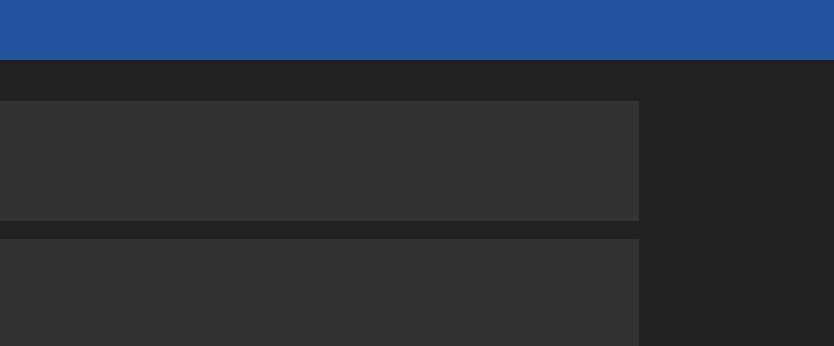
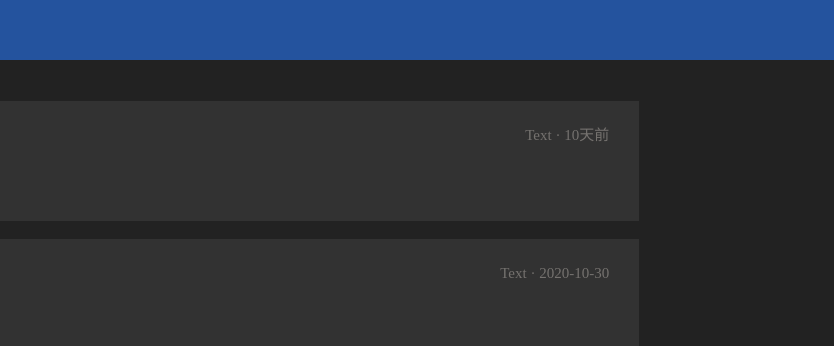
Before and after one commit to BernieHuang2008/forum, a plain HTML site: page frontend/index.html in a window 1280 px wide. Shown: the top 346 px of the page, 446-1280 px from the left. Drawn offline with Linux system fonts and the light colour scheme.

Commit message:
date and type info for posts

```diff
--- a/frontend/index.html
+++ b/frontend/index.html
@@ -64,13 +64,15 @@
 			poster: "Bernie",
 			poster_photo: "https://2.gravatar.com/avatar/f519393c110994154abcf67f380caea020de8a344e918b86682c53e2f9748679",
 			type: "text",
-			data: "Hello, world"
+			data: "Hello, world",
+			time: "10天前"
 		},
 		{
 			poster: "cxzlw",
 			poster_photo: "https://openteens.org/img/logo/build/circle.png",
 			type: "text",
-			data: "Hello, world, Bernie!"
+			data: "Hello, world, Bernie!",
+			time: "2020-10-30"
 		}
 	])
 </script>
--- a/frontend/scripts/render.js
+++ b/frontend/scripts/render.js
@@ -1,3 +1,7 @@
+function capitalize(s) {
+	return s.charAt(0).toUpperCase() + s.slice(1);
+}
+
 function refresh_content(dom) {
 	$("#content").innerHTML = "";
 	$("#content").appendChild(dom);
@@ -98,7 +102,11 @@ function renderdata_posts(posts) {
 		dom_poster.innerHTML = "<img class='poster photo'><span class='poster name'>";
 		dom_poster.querySelector('.poster.photo').src = post.poster_photo;
 		dom_poster.querySelector('.poster.name').innerText = post.poster;
+		var dom_info = document.createElement('div');
+		dom_info.classList.add('post-info');
+		dom_info.innerText = `${capitalize(post.type)} · ${post.time}`
 
+		dom_poster.appendChild(dom_info);
 		dom_post.appendChild(dom_poster);
 		dom_post.appendChild(dom_content);
 		dom_posts.appendChild(dom_post);
--- a/frontend/style/forum.css
+++ b/frontend/style/forum.css
@@ -228,6 +228,12 @@ div.post {
 	user-select: none;
 }
 
+.post-info {
+	margin-left: auto;
+	order: 2;
+	color: #75726f;
+}
+
 .poster.photo {
 	height: 3rem;
 	width: 3rem;
```
